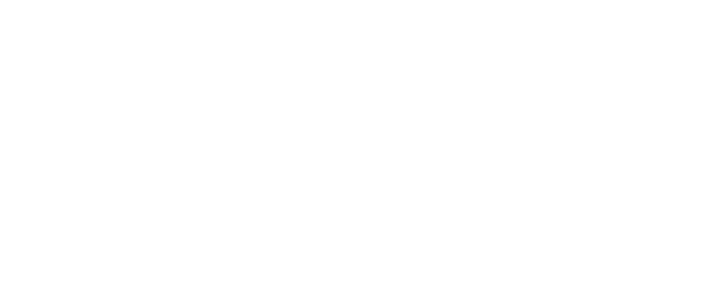
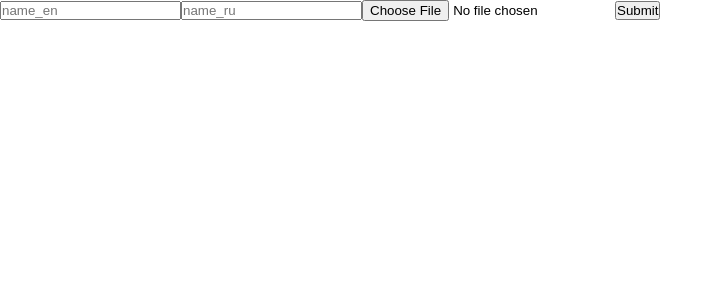
Before and after one commit to nodirbek6903/auth, a React (Create React App) app: page /home in a window 1280 px wide. Before the commit this address had no page. Shown: the top 300 px of the page, without its empty margins (0-723 px from the left). Built offline with nearby package versions, Linux system fonts and the light colour scheme.

Commit message:
commit 2

```diff
--- a/src/App.jsx
+++ b/src/App.jsx
@@ -1,16 +1,17 @@
-import { Link } from "react-router-dom";
-
+import { Route, Routes } from "react-router-dom";
+import Login from "./Login";
+import Home from "./Home";
 
 function App() {
 
 
   return (
-    <div className="container">
-      <h1>Main Page</h1>
-      <Link to="/login">
-      <button className="log-btn">Login Page</button>
-      </Link>
-    </div>
+    <>
+      <Routes>
+      <Route path='/'  element={<Login />} />
+      <Route path="/home" element={<Home />} />
+      </Routes>
+    </>
   );
 }
 
--- /dev/null
+++ b/src/Home.jsx
@@ -0,0 +1,49 @@
+import React, { useState } from "react";
+
+const Home = () => {
+  const [name_EN, setName_EN] = useState("");
+  const [name_RU, setName_RU] = useState("");
+  const [images, setImages] = useState([]);
+
+  const token = localStorage.getItem("access_token");
+
+  const handleSubmit = async (e) => {
+    e.preventDefault();
+    const formData = new FormData();
+    formData.append("name_en", name_EN);
+    formData.append("name_ru", name_RU);
+    images.forEach((image) => {
+      formData.append("images", image);
+    });
+
+    await fetch("https://autoapi.dezinfeksiyatashkent.uz/api/categories", {
+      method: "POST",
+      headers: {
+        Authorization: `Bearer ${token}`,
+      },
+      body: formData,
+    });
+  };
+  return (
+    <div>
+      <input
+        type="text"
+        value={name_EN}
+        onChange={(e) => setName_EN(e.target.value)}
+        placeholder="name_en"
+      />
+      <input
+        type="text"
+        value={name_RU}
+        onChange={(e) => setName_RU(e.target.value)}
+        placeholder="name_ru"
+      />
+      <input type="file" onChange={(e) => setImages([...e.target.files])} />
+      <button type="submit" onClick={handleSubmit}>
+        Submit
+      </button>
+    </div>
+  );
+};
+
+export default Home;
--- a/src/Login.jsx
+++ b/src/Login.jsx
@@ -36,7 +36,7 @@
       localStorage.setItem("access_token",token)
     //   tekshiruv
       if (data.success) {
-        navigate("/");
+        navigate("/home");
       }
       else{
           setError("Login yoki parol xato kiritildi")
--- a/src/index.js
+++ b/src/index.js
@@ -3,15 +3,13 @@
 import { BrowserRouter,Routes,Route } from 'react-router-dom';
 import './index.css';
 import App from './App';
-import Login from './Login';
 
 const root = ReactDOM.createRoot(document.getElementById('root'));
 root.render(
   <BrowserRouter>
   <React.StrictMode>
     <Routes>
-      <Route path="/" element={<App />} />
-      <Route path='/login' element={<Login />} />
+      <Route path='*' element={<App />} />
     </Routes>
   </React.StrictMode>
   </BrowserRouter>
```
